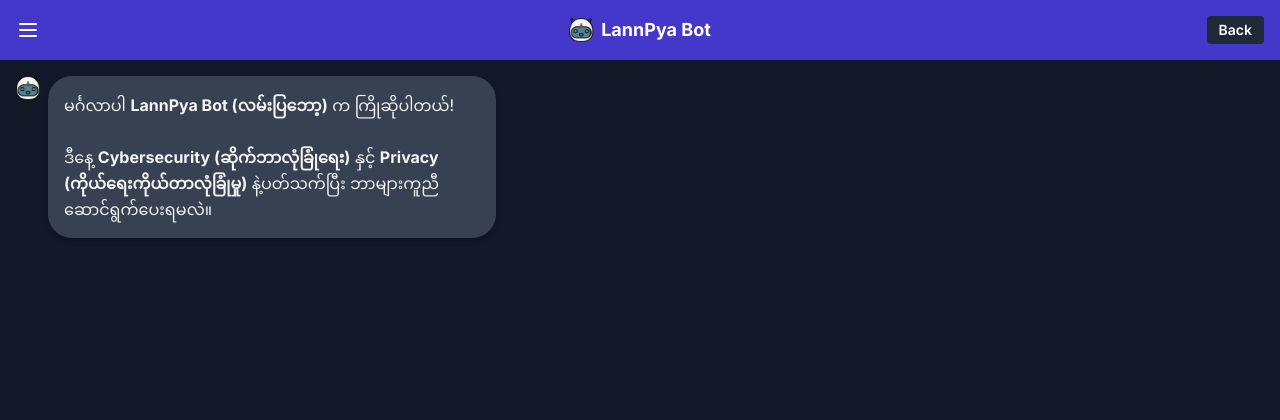
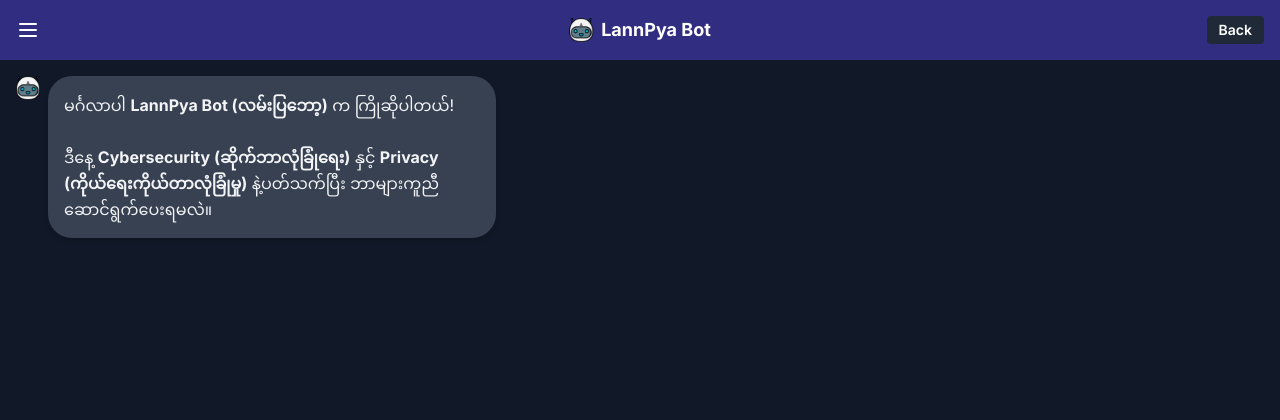
Before and after one commit to KaungZawHein114/LannPyaBot, a Flask app: page /chat in a window 1280 px wide. Shown: the top 420 px of the page. Run offline with Flask 3, Linux system fonts and the light colour scheme; some libraries are stand-ins or nearby versions.

Commit message:
chatnavcolor

```diff
--- a/templates/chat.html
+++ b/templates/chat.html
@@ -59,7 +59,7 @@
 </head>
 
 <body class="bg-gray-200 dark:bg-gray-900 flex flex-col h-screen transition-colors duration-300">
-  <header class="bg-indigo-900 dark:bg-indigo-700 text-white p-4 flex items-center justify-between relative transition-colors duration-300">
+  <header class="bg-indigo-900 dark:bg-indigo-900 text-white p-4 flex items-center justify-between relative transition-colors duration-300">
     <!-- Left: Hamburger Icon -->
     <button id="menu-btn" class="focus:outline-none">
       <!-- "Hamburger" icon -->
```
